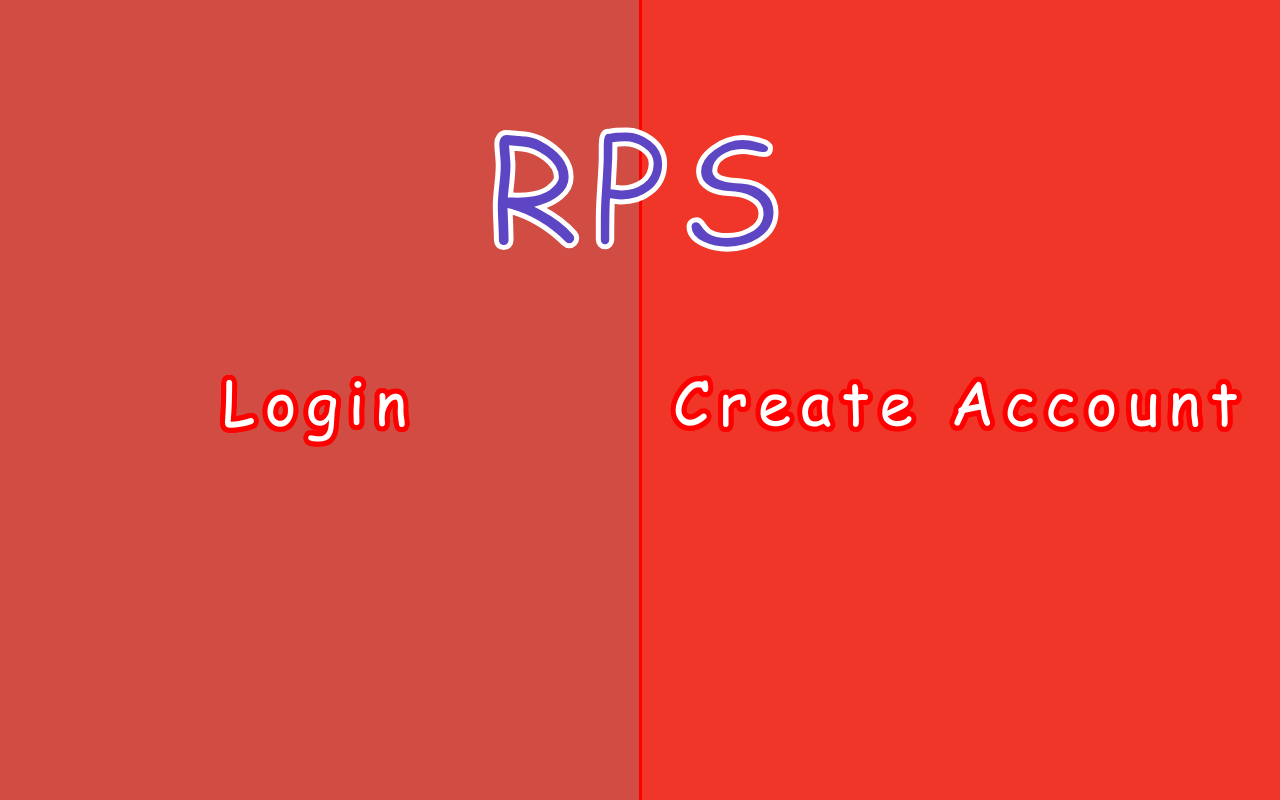
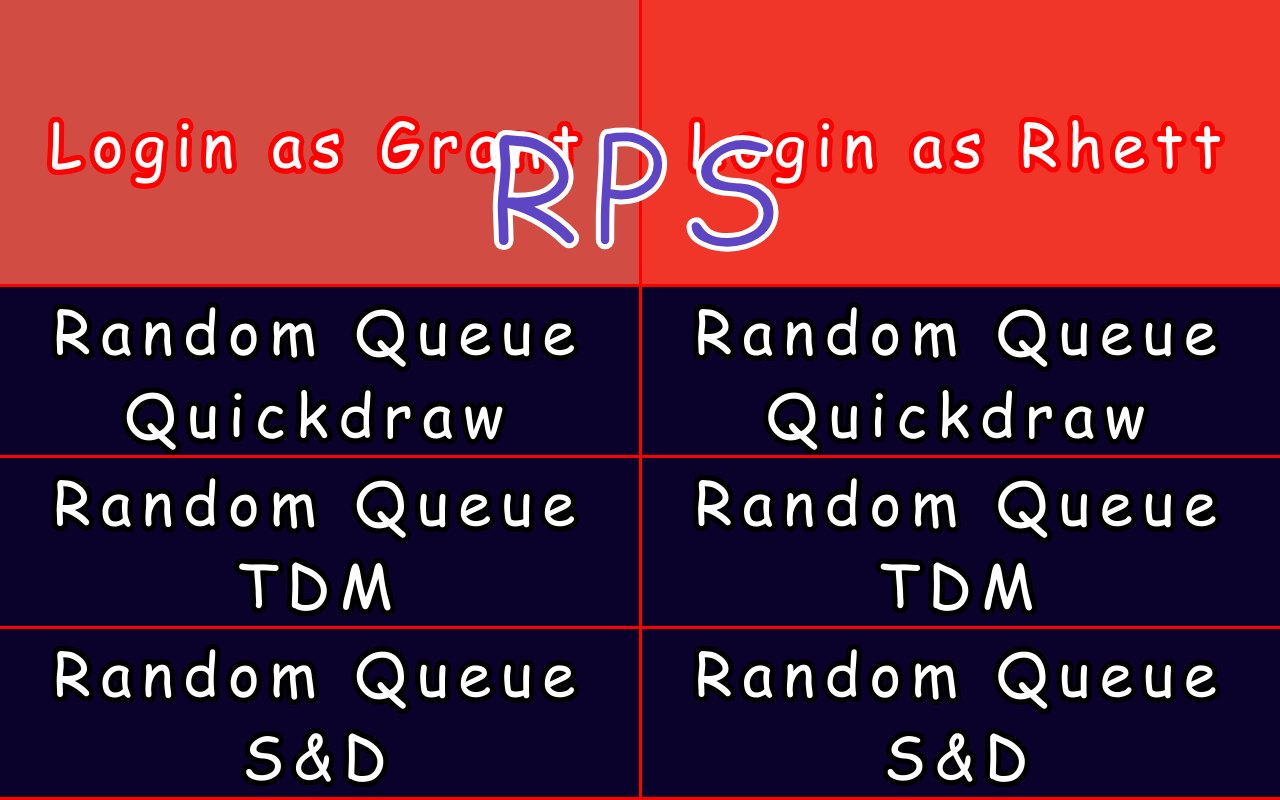
Before and after one commit to grnatkimblel/RPS2, a React (Create React App) app in the folder client/: page / in a window 1280 px wide. Built offline with nearby package versions, Linux system fonts and the light colour scheme; no server answers.

Commit message:
testing page works

```diff
--- a/client/src/App.js
+++ b/client/src/App.js
@@ -18,6 +18,7 @@ import Online from "./routes/online";
 import Account from "./routes/account";
 import QuickdrawArena from "./routes/quickdrawArena";
 import TDMArena from "./routes/tdmArena";
+import QuicklogToQueue from "./testPages/quicklogToQueue.js";
 
 function App() {
   const navigate = useNavigate();
@@ -36,7 +37,7 @@ function App() {
   //all http calls prior to quickdraw arena are made in response to events, so changing these to be useEffects is not gonna work i dont think.
   //changing to allow refreshTokens to only exist in the cookie means CORS bs, not impossible just not what im tryna fuck with rn.
 
-  const loginHelper = async (credentials) => {
+  const loginHelper = async (credentials, nextPage) => {
     //authorizes user and returns access tokens and user account info
     console.log(process.env.REACT_APP_HOST_URL);
     let res = await fetch(API_ROUTES.LOGIN, {
@@ -58,7 +59,7 @@ function App() {
         userId: body.user.userId,
         emoji: body.user.emoji,
       });
-      navigate(`/${PAGES.MAIN_MENU}`);
+      navigate(`/${nextPage}`);
     } else {
       let body = await res.text();
       console.log(body);
@@ -110,9 +111,21 @@ function App() {
 
   return (
     <Routes>
+      {/* <Route
+        path={`/${PAGES.INITIAL}`}
+        element={<Root navigate={navigate} />}
+      /> */}
       <Route
         path={`/${PAGES.INITIAL}`}
-        element={<Root navigate={navigate} />}
+        element={
+          <QuicklogToQueue
+            navigate={navigate}
+            login={loginHelper}
+            authHelper={authorizeThenCallHttp}
+            userInfo={userInfo}
+            gameInfoSetter={setCurrentGameInfo}
+          />
+        }
       />
       <Route
         path={`/${PAGES.LOGIN}`}
--- a/client/src/routes/createAccount.js
+++ b/client/src/routes/createAccount.js
@@ -72,7 +72,7 @@ function CreateAccount({ navigate, login }) {
               //console.log("Status:" + res.status);
 
               if (res.status == 201) {
-                await login(userCredentials);
+                await login(userCredentials, PAGES.MAIN_MENU);
               } else {
                 console.error("Registration failed");
               }
--- a/client/src/routes/login.js
+++ b/client/src/routes/login.js
@@ -48,7 +48,7 @@ function Login({ navigate, login }) {
             });
           }}
           OnClick={async () => {
-            await login(userCredentials);
+            await login(userCredentials, PAGES.MAIN_MENU);
           }}
         />
       </div>
--- a/client/src/routes/tdmArena.js
+++ b/client/src/routes/tdmArena.js
@@ -107,20 +107,21 @@ function TDMArena({
 
   useEffect(() => {
     const myP5 = new p5(Sketch, p5Ref.current);
+    let unsubscribeSocket;
     if (socket && socket.connected) {
       //subscribe to all events
-      let unsubscribeSocket = subscribeSocket(socket);
+      unsubscribeSocket = subscribeSocket(socket);
     }
     return () => {
       myP5.remove();
-      if (unsubscribeSocket) unsubscribeSocket();
+      if (unsubscribeSocket != null) unsubscribeSocket();
     };
   }, [socket]);
 
   function subscribeSocket(socket) {
     socket.on("startGame", (payload) => {
-      logger.info("GameStarted");
-      logger.info("payload");
+      console.log("GameStarted");
+      console.log("payload");
     });
     socket.on("receiveGameState", (gameState) => {});
     return () => {
--- /dev/null
+++ b/client/src/testPages/quicklogToQueue.js
@@ -0,0 +1,182 @@
+import "../styles/buttonStyles.css";
+import "../styles/texts.css";
+import "../styles/elementSpecific.css";
+import API_ROUTES from "../enums/apiRoutes";
+import PAGES from "../enums/pages";
+import { useState, useEffect } from "react";
+import {
+  MATCHMAKING_TYPES,
+  GAMEMODES,
+  GAMEMODE_TYPES,
+} from "../shared/enums/gameEnums";
+
+function QuicklogToQueue({
+  navigate,
+  login,
+  authHelper,
+  userInfo,
+  gameInfoSetter,
+}) {
+  const GRANT_CREDENTIALS = {
+    username: "grant",
+    password: "123123",
+  };
+  const RHETT_CREDENTIALS = {
+    username: "rhett",
+    password: "123123",
+  };
+
+  useEffect(() => {
+    console.log("userInfo", userInfo);
+  }, [userInfo]);
+
+  const autoLogin = async (credentials) => {
+    //check if this player exists
+    //if not create the account
+
+    let res = await fetch(API_ROUTES.REGISTER, {
+      headers: {
+        "Content-Type": "application/json",
+      },
+      method: "POST",
+      body: JSON.stringify(credentials),
+    });
+
+    //login
+    await login(credentials, PAGES.INITIAL);
+  };
+
+  function getLoginButtonColor(targetUsername, buttonUsername) {
+    if (targetUsername == "") {
+      return "defaultColor bottomBorder";
+    }
+    if (targetUsername == buttonUsername) {
+      return "submittable bottomBorder";
+    } else {
+      return "notInteractableColor bottomBorder";
+    }
+  }
+
+  function getQueueButtonColor(username, targetUsername) {
+    if (username != "" && username == targetUsername) {
+      return "defaultColor bottomBorder";
+    } else {
+      return "notInteractableColor bottomBorder";
+    }
+  }
+
+  const matchmaker = (gameType, gameMode) => {
+    authHelper(API_ROUTES.MATCHMAKING.ADD_PLAYER, "POST", {
+      gameType: gameType,
+      gameMode: gameMode,
+      matchmakingType: MATCHMAKING_TYPES.RANDOM,
+    })
+      .then((res) => {
+        return res.json();
+      })
+      .then((data) => {
+        console.log(data);
+        return data.roster;
+      })
+      .then((roster) => {
+        if (roster == null) return;
+        console.log("roster to be sent to pregame ", roster);
+        authHelper(API_ROUTES.GAME.QUICKDRAW.PREGAME, "POST", {
+          roster,
+        })
+          .then((res) => {
+            return res.json();
+          })
+          .then((data) => {
+            gameInfoSetter(data);
+            if (
+              gameType == GAMEMODE_TYPES.QUICKPLAY &&
+              gameMode == GAMEMODES.QUICKDRAW
+            )
+              navigate(`/${PAGES.ONLINE.QUICKDRAW_ARENA}`);
+            else if (
+              gameType == GAMEMODE_TYPES.QUICKPLAY &&
+              gameMode == GAMEMODES.TDM
+            )
+              navigate(`/${PAGES.ONLINE.TDM_ARENA}`);
+          });
+      });
+  };
+
+  return (
+    <div
+      style={{
+        display: "flex",
+        height: "100%",
+      }}
+    >
+      <div
+        style={{ display: "flex", flex: 1, flexDirection: "column" }}
+        className=" bottomBorder"
+        //   onClick={() => navigate(`/${PAGES.LOGIN}`)}
+      >
+        <button
+          style={{ flex: 3 }}
+          className={getLoginButtonColor(userInfo.username, "grant")}
+          onClick={() => autoLogin(GRANT_CREDENTIALS)}
+        >
+          Login as Grant
+        </button>
+        <button
+          style={{ flex: 1 }}
+          className={getQueueButtonColor(userInfo.username, "grant")}
+          onClick={() =>
+            matchmaker(GAMEMODE_TYPES.QUICKPLAY, GAMEMODES.QUICKDRAW)
+          }
+        >
+          Random Queue Quickdraw
+        </button>
+        <button
+          style={{ flex: 1 }}
+          className={getQueueButtonColor(userInfo.username, "grant")}
+          onClick={() => matchmaker(GAMEMODE_TYPES.QUICKPLAY, GAMEMODES.TDM)}
+        >
+          Random Queue TDM
+        </button>
+        <button style={{ flex: 1 }} className="notInteractableColor ">
+          Random Queue S&D
+        </button>
+      </div>
+      <div
+        style={{ display: "flex", flex: 1, flexDirection: "column" }}
+        className=" bottomBorder leftBorder"
+        //   onClick={() => navigate(`/${PAGES.LOGIN}`)}
+      >
+        <button
+          style={{ flex: 3 }}
+          className={getLoginButtonColor(userInfo.username, "rhett")}
+          onClick={() => autoLogin(RHETT_CREDENTIALS)}
+        >
+          Login as Rhett
+        </button>
+        <button
+          style={{ flex: 1 }}
+          className={getQueueButtonColor(userInfo.username, "rhett")}
+          onClick={() =>
+            matchmaker(GAMEMODE_TYPES.QUICKPLAY, GAMEMODES.QUICKDRAW)
+          }
+        >
+          Random Queue Quickdraw
+        </button>
+        <button
+          style={{ flex: 1 }}
+          className={getQueueButtonColor(userInfo.username, "rhett")}
+          onClick={() => matchmaker(GAMEMODE_TYPES.QUICKPLAY, GAMEMODES.TDM)}
+        >
+          Random Queue TDM
+        </button>
+        <button style={{ flex: 1 }} className="notInteractableColor ">
+          Random Queue S&D
+        </button>
+      </div>
+      <div className="title">RPS</div>
+    </div>
+  );
+}
+
+export default QuicklogToQueue;
```
